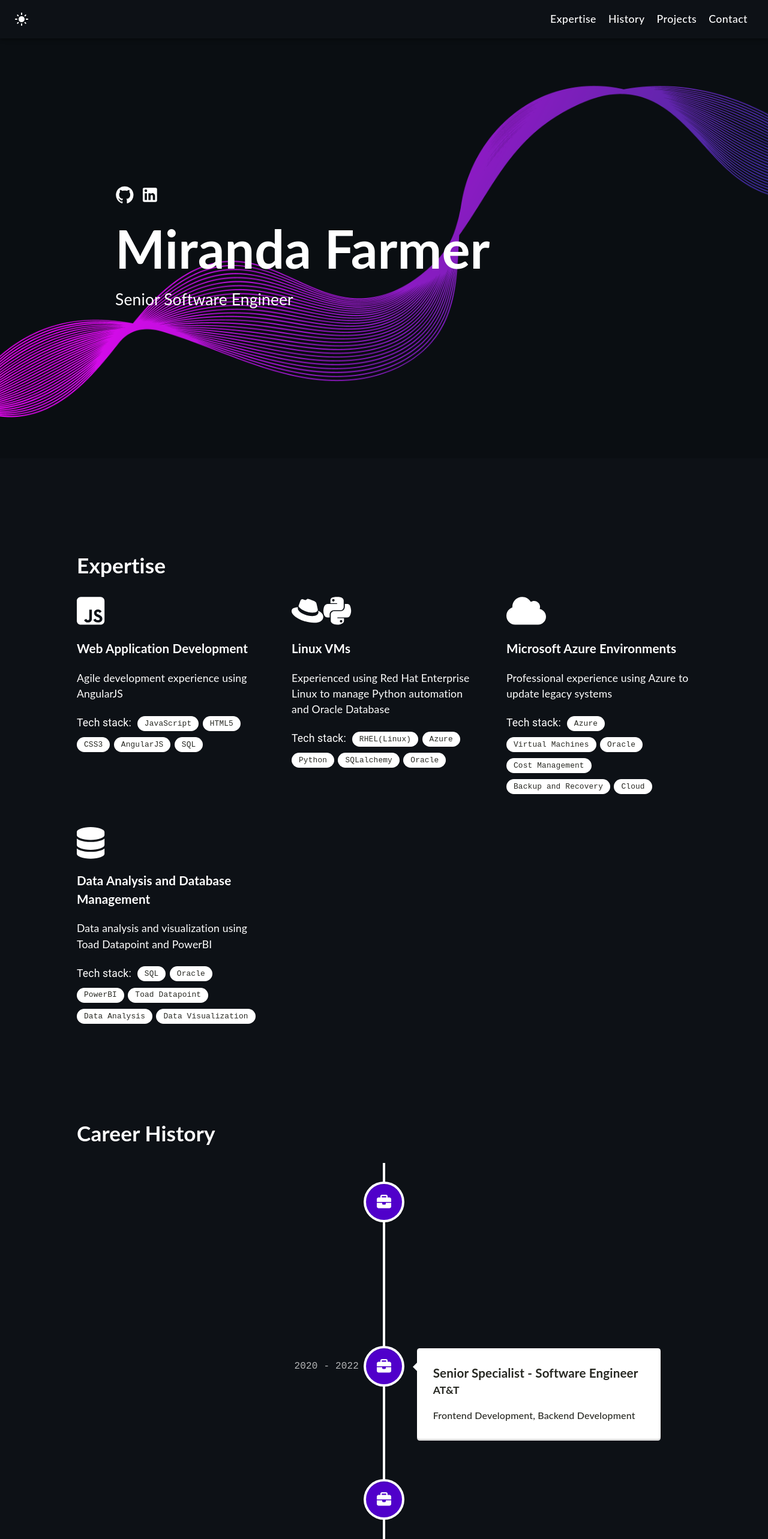
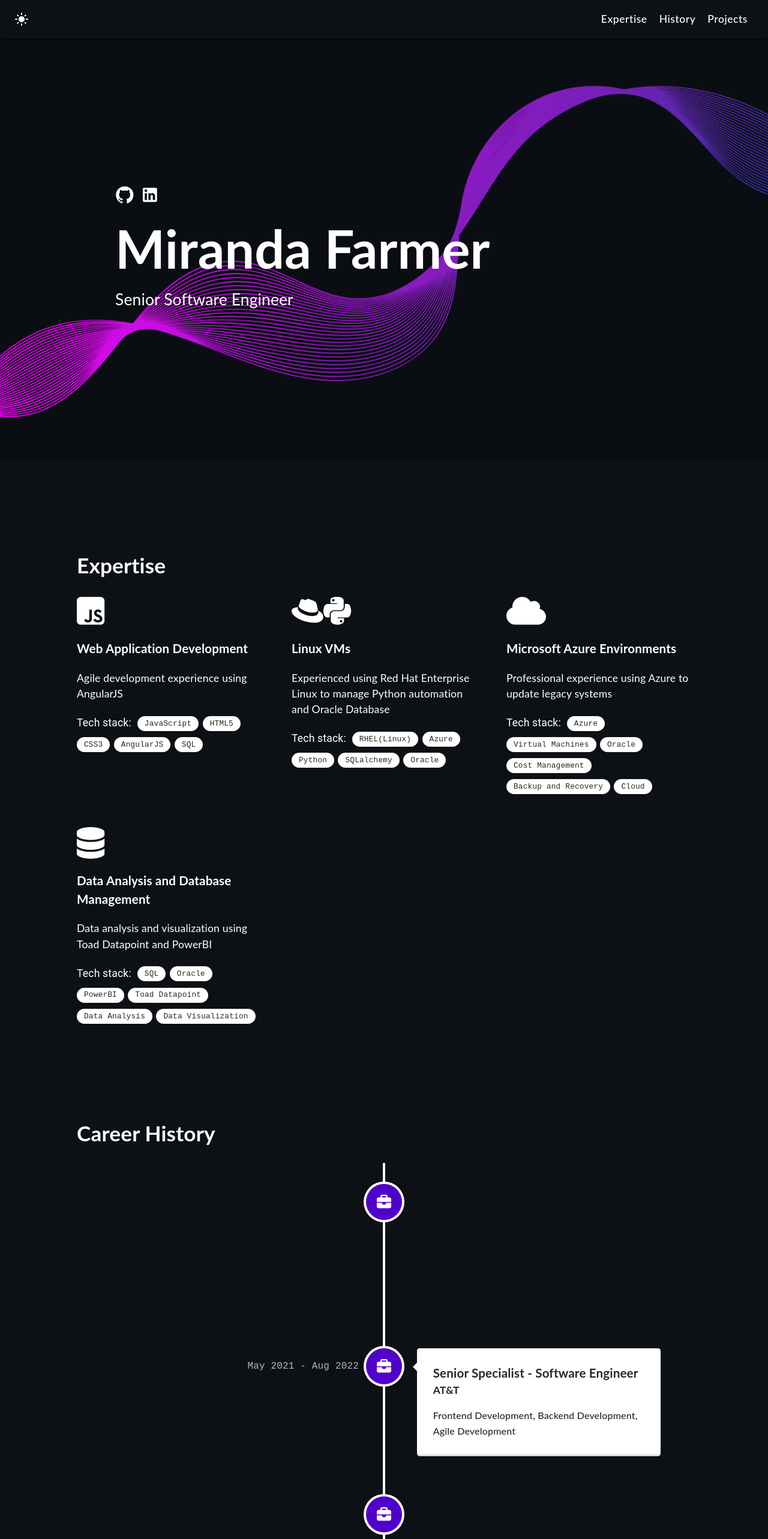
Before and after one commit to MirandaFarmer/MirandaFarmer.github.io, a React (Create React App) app: page / in a window 1280 px wide. Shown: the top 2566 px of the page at 60% size. Built offline with nearby package versions, Linux system fonts and the light colour scheme.

Commit message:
edit expertise and timeline

```diff
--- a/src/components/Navigation.tsx
+++ b/src/components/Navigation.tsx
@@ -17,7 +17,7 @@ import MenuIcon from '@mui/icons-material/Menu';
 import Toolbar from '@mui/material/Toolbar';
 
 const drawerWidth = 240;
-const navItems = [['Expertise', 'expertise'], ['History', 'history'], ['Projects', 'projects'], ['Contact', 'contact']];
+const navItems = [['Expertise', 'expertise'], ['History', 'history'], ['Projects', 'projects']];
 
 function Navigation({parentToChild, modeChange}: any) {
 
--- a/src/components/Project.tsx
+++ b/src/components/Project.tsx
@@ -1,5 +1,5 @@
 import React from "react";
-import mock01 from '../assets/images/mock01.png';
+// import mock01 from '../assets/images/mock01.png';
 import mock02 from '../assets/images/mock02.png';
 /* import mock03 from '../assets/images/mock03.png';
 import mock04 from '../assets/images/mock04.png';
@@ -21,11 +21,11 @@ function Project() {
                 <a href="https://github.com/MirandaFarmer/AQA" target="_blank" rel="noreferrer"><h2>AQA (Application Quick Access)</h2></a>
                 <p><p>This application which does not require installation to run on the Windows OS. It is designed to make finding sites and applications easy while opening certain applications with pre-set parameters.</p></p>
             </div>
-            <div className="project">
+            {/*<div className="project">
                 <a href="https://github.com/MirandaFarmer/AQA" target="_blank" rel="noreferrer"><img src={mock01} className="zoom" alt="thumbnail" width="100%"/></a>
                 <a href="https://github.com/MirandaFarmer/AQA" target="_blank" rel="noreferrer"><h2>AQA (Application Quick Access)</h2></a>
                 <p>This application which does not require installation to run on the Windows OS. It is designed to make finding sites and applications easy while opening certain applications with pre-set parameters.</p>
-            </div>
+            </div>*/}
         </div>
     </div>
     );
--- a/src/components/Timeline.tsx
+++ b/src/components/Timeline.tsx
@@ -16,7 +16,7 @@ function Timeline() {
             className="vertical-timeline-element--work"
             contentStyle={{ background: 'white', color: 'rgb(39, 40, 34)' }}
             contentArrowStyle={{ borderRight: '7px solid  white' }}
-            date="2022 - December, 2024"
+            date="Aug 2022 - Dec 2024"
             iconStyle={{ background: '#5000ca', color: 'rgb(39, 40, 34)' }}
             icon={<FontAwesomeIcon icon={faBriefcase} />}
           >
@@ -29,26 +29,26 @@ function Timeline() {
           </VerticalTimelineElement>
           <VerticalTimelineElement
             className="vertical-timeline-element--work"
-            date="2020 - 2022"
+            date="May 2021 - Aug 2022"
             iconStyle={{ background: '#5000ca', color: 'rgb(39, 40, 34)' }}
             icon={<FontAwesomeIcon icon={faBriefcase} />}
           >
             <h3 className="vertical-timeline-element-title">Senior Specialist - Software Engineer</h3>
             <h4 className="vertical-timeline-element-subtitle">AT&T</h4>
             <p>
-              Frontend Development, Backend Development
+              Frontend Development, Backend Development, Agile Development
             </p>
           </VerticalTimelineElement>
           <VerticalTimelineElement
             className="vertical-timeline-element--work"
-            date="2020 - 2020"
+            date="Oct 2020 - May 2021"
             iconStyle={{ background: '#5000ca', color: 'rgb(39, 40, 34)' }}
             icon={<FontAwesomeIcon icon={faBriefcase} />}
           >
-            <h3 className="vertical-timeline-element-title">Specialist - Network Support</h3>
+            <h3 className="vertical-timeline-element-title">Sr. Specialist Network Support</h3>
             <h4 className="vertical-timeline-element-subtitle">AT&T</h4>
             <p>
-              Automation, Application Install, Lease Roles
+              Automation, Application Installs, Lease Roles, Network Support, Troubleshooting
             </p>
           </VerticalTimelineElement>
         </VerticalTimeline>
```
